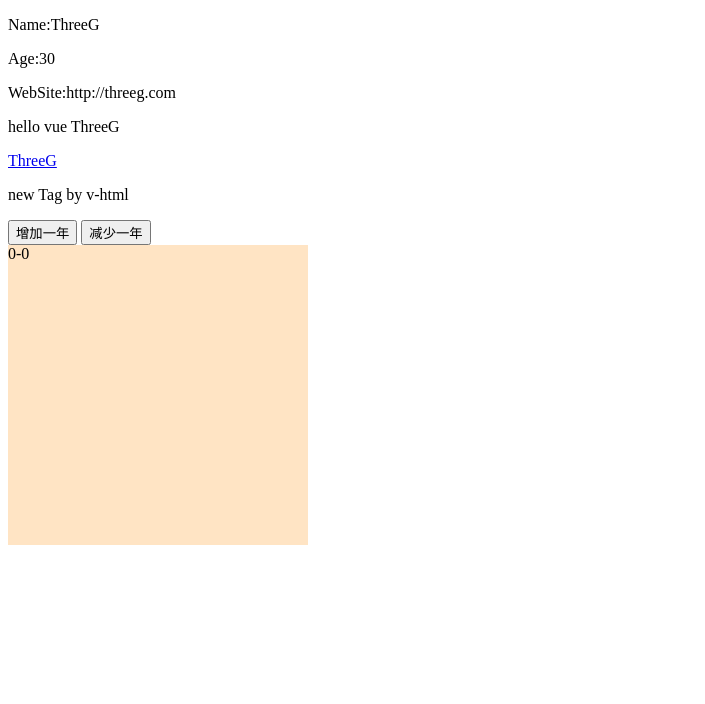
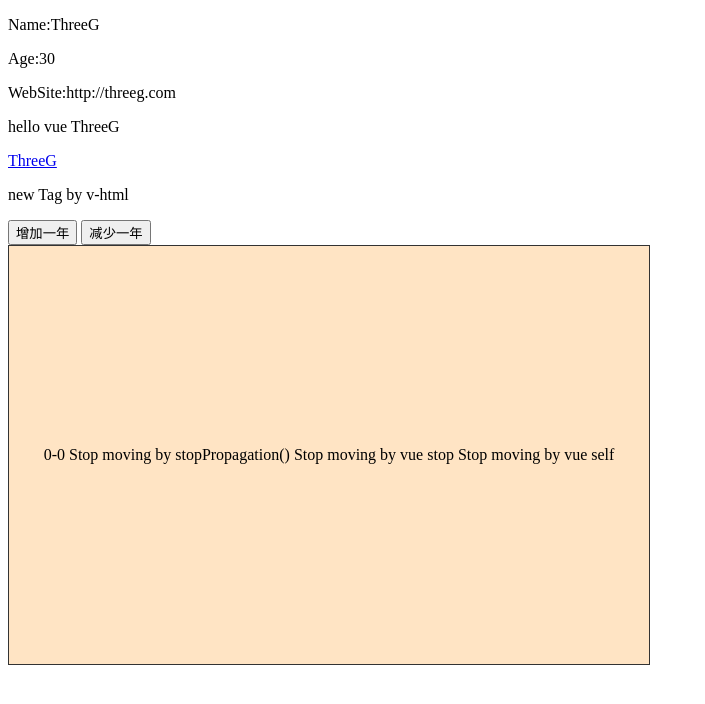
Before and after one commit to gemaimai/vue-basic, a plain HTML site: page program/index.html in a window 1280 px wide. Shown: the whole page, without its empty margins (0-705 px from the left). Drawn offline with nearby package versions, Linux system fonts and the light colour scheme.

Commit message:
lesson-3

```diff
--- a/program/app.js
+++ b/program/app.js
@@ -21,7 +21,10 @@ new Vue({
         updateXY:function(event){
             this.x=event.offsetX;
             this.y=event.offsetY;
+        },
+        stopMoving:function(event){
+             event.stopPropagation();
+             event.stopPropagation();
         }
-
     }
 })
--- a/program/index.html
+++ b/program/index.html
@@ -22,11 +22,13 @@
             <input type="button" value="增加一年" v-on:click="addAge(1)">
             <input type="button" value="减少一年" v-on:click="substactAge(1)">
         </div>
-        <div id="div1" v-on:mousemove="updateXY">
+        <div id="div1" v-on:mousemove.self="updateXY">
             {{x}}-{{y}}
+            <span v-on:mousemove="stopMoving">Stop moving by stopPropagation() </span>
+            <span v-on:mousemove.stop="">Stop moving by vue stop</span>
+            <span >Stop moving by vue self</span>
         </div>
     </div>
-
     <script src="app.js"></script>
 </body>
 
--- a/program/style.css
+++ b/program/style.css
@@ -1,5 +1,7 @@
 #div1{
-    width: 300px;
-    height: 300px;
+    width: 600px;
+    padding: 200px 20px;
     background-color:bisque;
+    text-align: center;
+    border:1px solid #333;
 }
```
